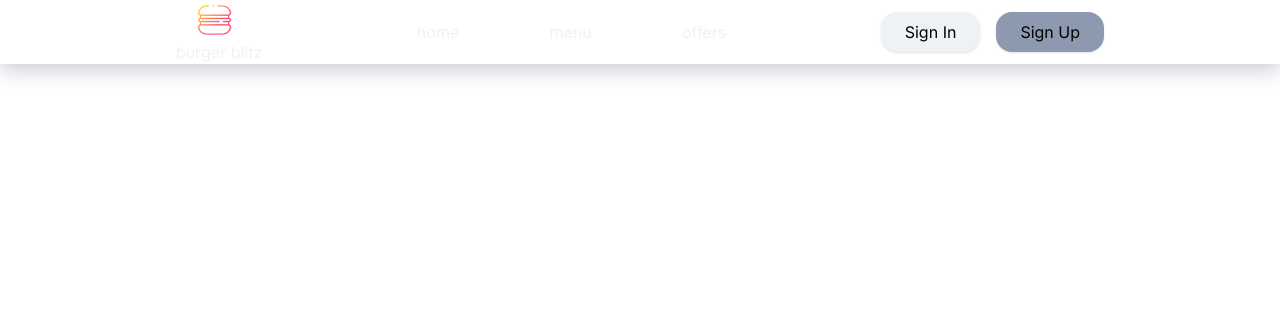
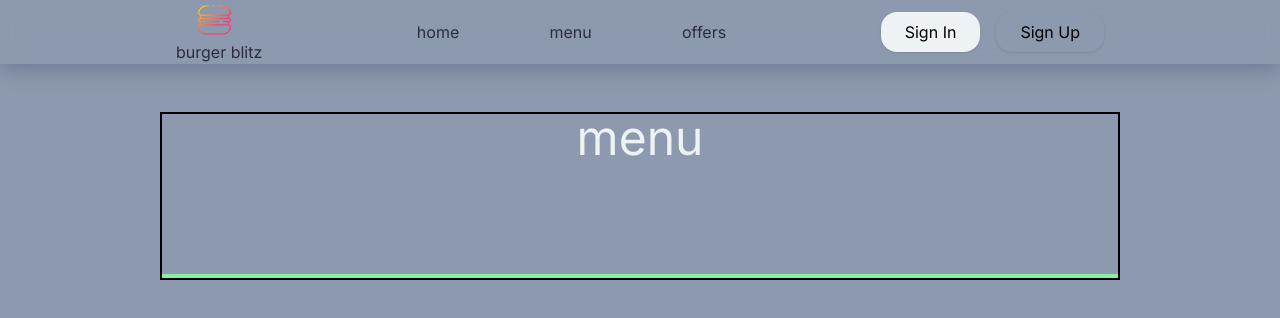
Before and after one commit to hasithaPerera2002/burger-shop-react, a React (Vite) app: page /menu in a window 1280 px wide. Shown: the top 318 px of the page. Built offline with nearby package versions, Linux system fonts and the light colour scheme; a web font is replaced by a local one.

Commit message:
implementing menu interace

```diff
--- a/src/layouts/footer.tsx
+++ b/src/layouts/footer.tsx
@@ -66,6 +66,10 @@ function Footer() {
             </svg>
             <br/>
             <hr/>
+            <div className={"bg-primary text-tertiary font-thin text-center"}>
+                  copyrights @ 2024 Hasitha Perera | All Rights Reserved
+            </div>
+            <br/>
         </section>
     );
 }
--- a/src/layouts/navbar.tsx
+++ b/src/layouts/navbar.tsx
@@ -22,9 +22,9 @@ function Navbar() {
 
 
                     <ul className={`list-none flex ${selector == 'primary' ? 'text-tertiary' : 'text-primary'} gap-5 font-inter  items-center basis-1/3 h-full  justify-between`}>
-                        <Links text={"home"} where={"/"}/>
-                        <Links text={"menu"} where={"/menu"}/>
-                        <Links text={"offers"} where={"/offers"}/>
+                        <Links text={"home"} where={""}/>
+                        <Links text={"menu"} where={"menu"}/>
+                        <Links text={"offers"} where={"offers"}/>
                     </ul>
 
 
--- a/src/main.tsx
+++ b/src/main.tsx
@@ -12,7 +12,6 @@ ReactDOM.createRoot(document.getElementById('root')!).render(
             <Provider store={store}>
                 <App/>
             </Provider>
-
         </BrowserRouter>
     </React.StrictMode>,
 )
--- a/src/pages/home.tsx
+++ b/src/pages/home.tsx
@@ -135,7 +135,8 @@ function Home() {
                     staggerChildren: 0.65
                 }}
                 viewport={{
-                    once: true
+                    once: true,
+
                 }}
                 className={"relative bg-tertiary h-[100vh]"}>
                 <video autoPlay loop muted className=" inset-0 w-full h-full object-cover z-0">
@@ -183,7 +184,8 @@ function Home() {
                     initial={"hidden"}
                     whileInView={"visible"}
                     viewport={{
-                        once: true
+                        once: true,
+                        amount:0.5
                     }}
                     transition={{
                         staggerChildren: 0.15
@@ -237,7 +239,8 @@ function Home() {
                         staggerChildren: 0.2
                     }}
                     viewport={{
-                        once: true
+                        once: true,
+                        amount:0.3
                     }}
                     className={"mx-[10rem]  justify-center items-center flex h-[90vh]"}>
                     <motion.div
--- a/src/pages/menu.tsx
+++ b/src/pages/menu.tsx
@@ -1,8 +1,25 @@
+import {useDispatch} from "react-redux";
+import {useEffect} from "react";
+import {secondary} from "../state/colorReducer.ts";
 
 
 function Menu() {
+    const dispatch = useDispatch();
+
+    useEffect(() => {
+        // Dispatch 'primary' action when the component mounts
+        dispatch(secondary());
+    }, []);
+
     return (
-        <div></div>
+       <section className={"bg-secondary min-h-[100vh] w-full pt-28"}>
+            <div className={"mx-[10rem] border-black border-2 "}>
+                <div className={"font-normal font-inter text-5xl text-center text-tertiary mb-28"}>menu</div>
+                <div className={"border-green-300 flex border-2 h-full"}>
+
+                </div>
+            </div>
+       </section>
     );
 }
 
```
